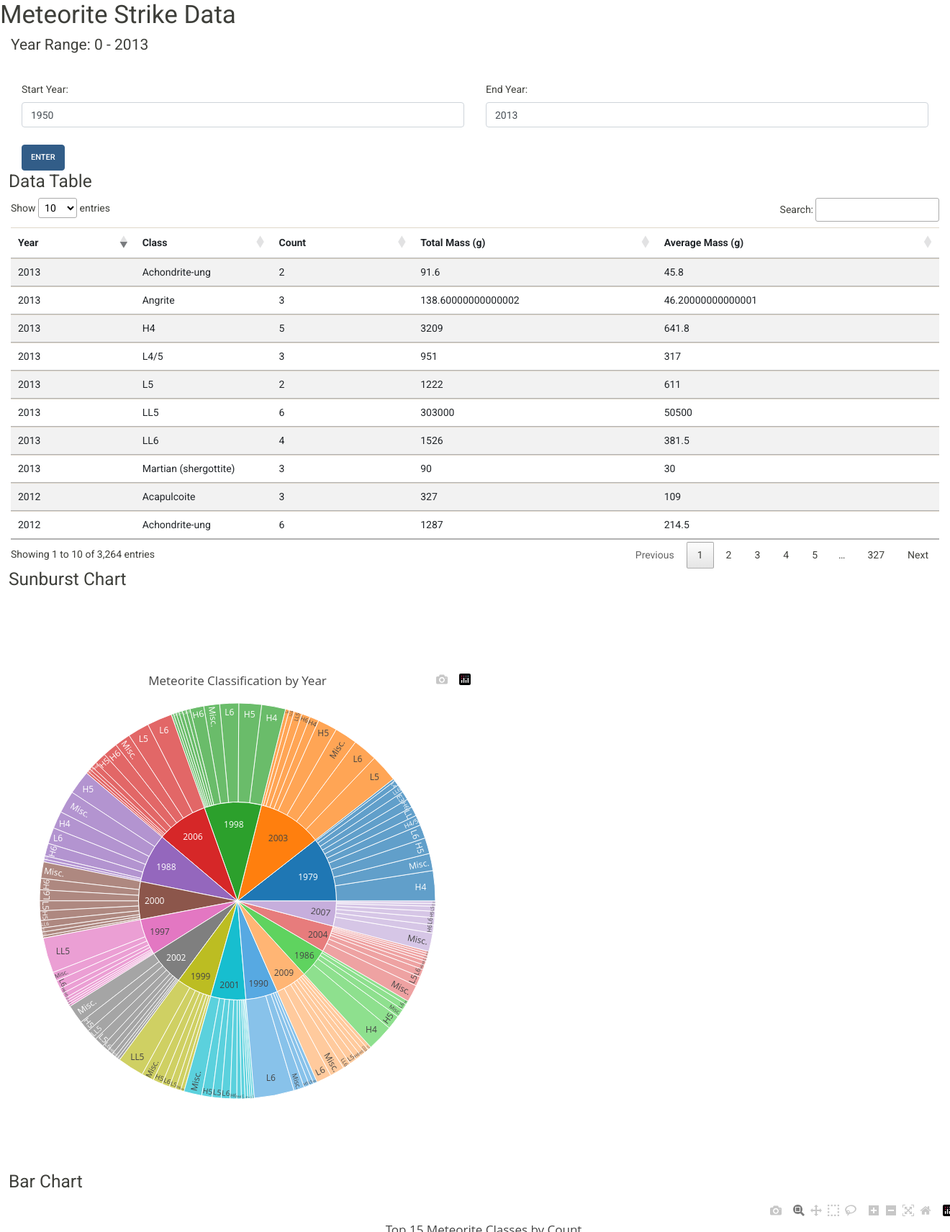
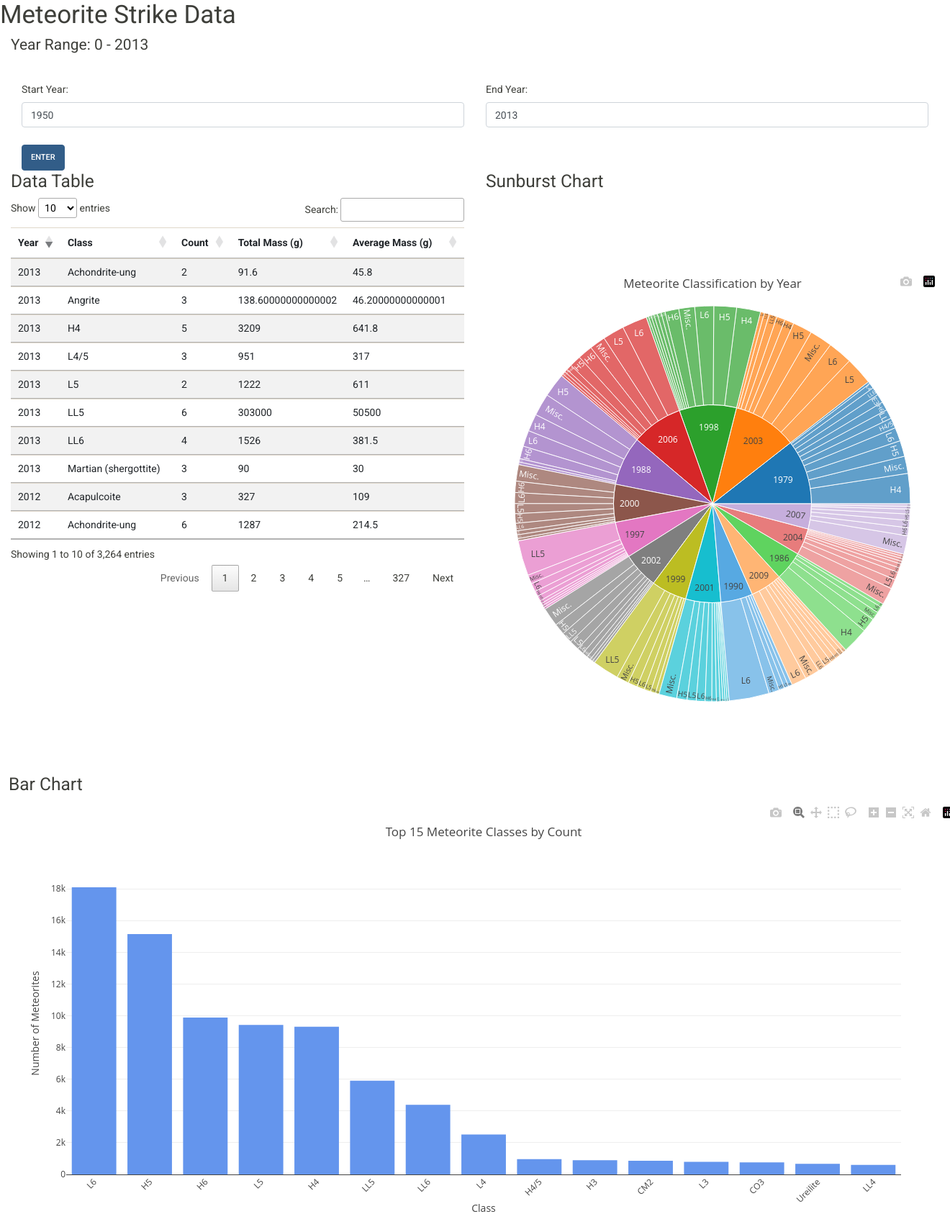
Before and after one commit to vhrico/Data-Viz-Project-3, a Flask app: page /dashboard in a window 1320 px wide; the page is wider, and only the part inside the window is pictured. Shown: the part 54-1766 px from the top of that part at 72% size. Run offline with Flask 3, Linux system fonts and the light colour scheme; some libraries are stand-ins or nearby versions.

Commit message:
deleted empty sqlite db and fixed dashboard

```diff
--- a/app/templates/dashboard.html
+++ b/app/templates/dashboard.html
@@ -75,12 +75,12 @@
         </div>
       </div>
       <div class="row">
-  <!-- Table Section -->
-    <h3 class="text-xl font-bold mb-2">Data Table</h3>
+  <!-- Table and Sunburst Chart Section -->
   <div class="container-fluid">
     <div class="row">
-        <div class="col-md-12">
-
+      <!-- Table Section -->
+      <div class="col-md-6">
+        <h3 class="text-xl font-bold mb-2">Data Table</h3>
         <table id="meteorites" class="table table-striped table-hover">
           <thead>
             <tr>
@@ -95,18 +95,20 @@
           </tbody>
         </table>
       </div>
-<br><br>
+
       <!-- Sunburst Chart Section -->
+      <div class="col-md-6">
         <h3 class="text-xl font-bold mb-2">Sunburst Chart</h3>
-    <div id="plot" class="col-md-6">
-
+        <div id="plot">
           <svg id="sunburst-chart" width="600" height="400"></svg>
+        </div>
+      </div>
+    </div>
   </div>
 
   <!-- Bar Chart Section -->
   <h3 class="text-xl font-bold mb-2">Bar Chart</h3>
   <div id="plot2" class="col-mb-6">
-
     <svg id="bar-chart" width="600" height="400"></svg>
   </div>
 
```
Also changed, not shown: earthquakes.sqlite (deleted). Lines whose indentation alone changed are shown as unchanged.
